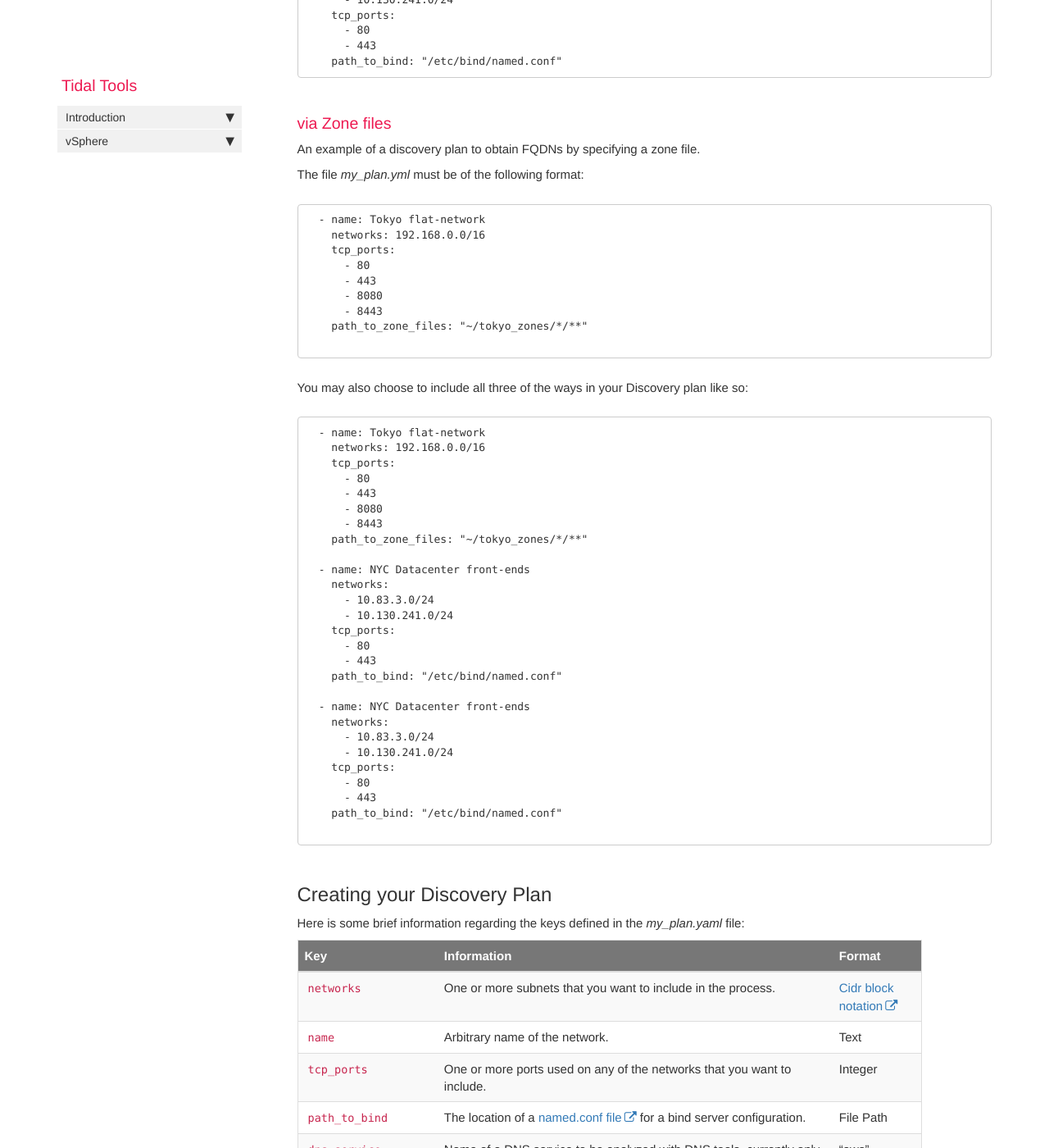
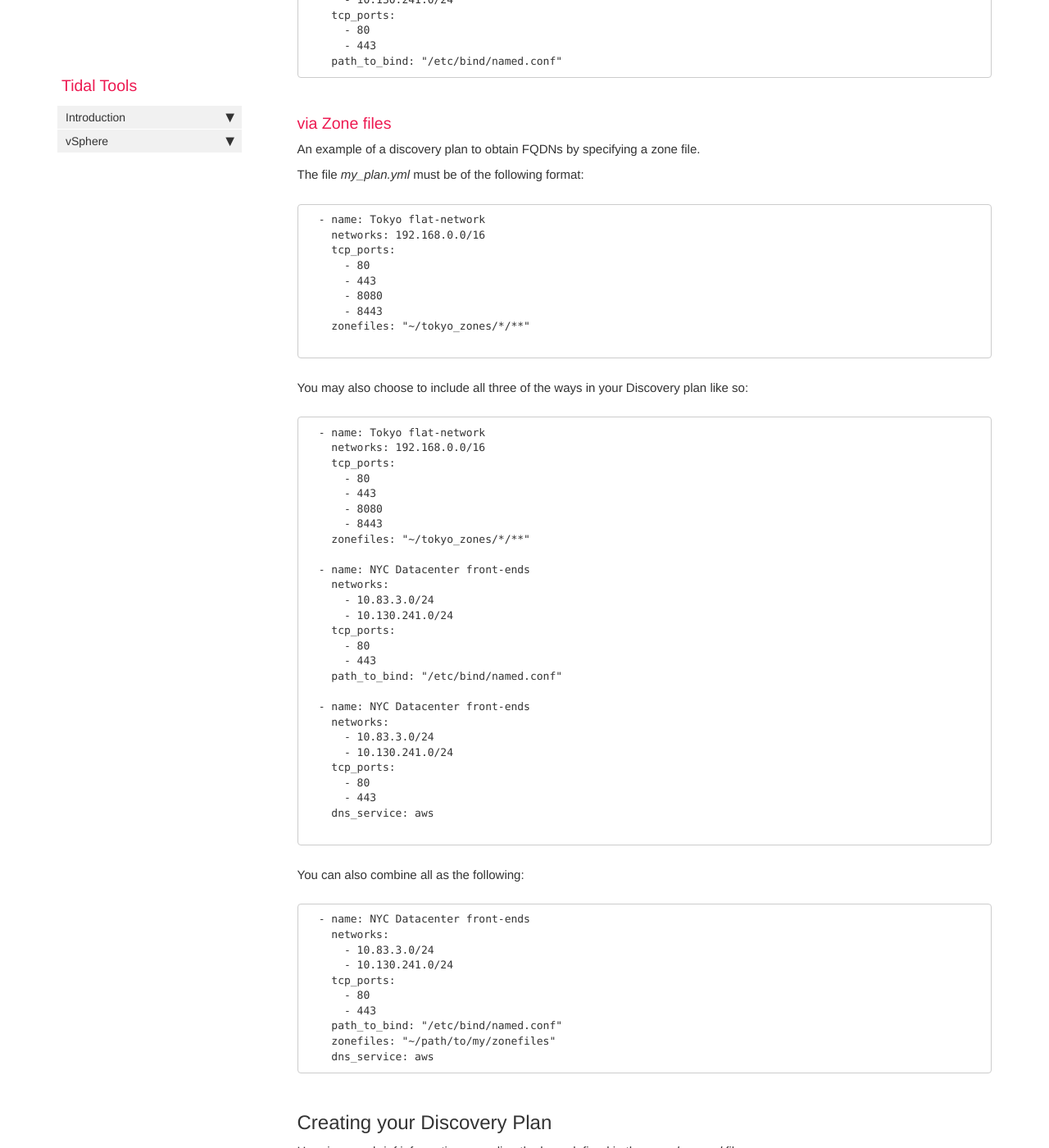
Before and after one commit to tidalmigrations/tidalmigrations.github.io, a Jekyll site: the page built from pages/tidal tools/discover.md, in a window 1280 px wide and 1400 px high, scrolled down 1213 px. Shown: the whole window at 82% size. Built offline with Jekyll 4.4.1, drawn with Linux system fonts in a browser that asks for light colours; nearby versions of some CDN libraries; comment, search, counter and statistics services are not loaded; some of the changed text lies outside the part shown.

Commit message:
discover guide fixes

````diff
--- a/pages/tidal tools/discover.md
+++ b/pages/tidal tools/discover.md
@@ -65,7 +65,7 @@ The file *my_plan.yml* must be of the following format:
       - 443
       - 8080
       - 8443
-    path_to_zone_files: "~/tokyo_zones/*/**"
+    zonefiles: "~/tokyo_zones/*/**"
 
 ```
 You may also choose to include all three of the ways in your Discovery plan like so:
@@ -78,7 +78,7 @@ You may also choose to include all three of the ways in your Discovery plan like
       - 443
       - 8080
       - 8443
-    path_to_zone_files: "~/tokyo_zones/*/**"
+    zonefiles: "~/tokyo_zones/*/**"
 
   - name: NYC Datacenter front-ends
     networks:
@@ -96,8 +96,22 @@ You may also choose to include all three of the ways in your Discovery plan like
     tcp_ports:
       - 80
       - 443
+    dns_service: aws
+
+```
+You can also combine all as the following:
+
+```
+  - name: NYC Datacenter front-ends
+    networks:
+      - 10.83.3.0/24
+      - 10.130.241.0/24
+    tcp_ports:
+      - 80
+      - 443
     path_to_bind: "/etc/bind/named.conf"
-
+    zonefiles: "~/path/to/my/zonefiles"
+    dns_service: aws
 ```
 
 ## Creating your Discovery Plan {#plan}
@@ -108,13 +122,13 @@ Here is some brief information regarding the keys defined in the *my_plan.yaml*
 | Key               | Information                                                                                                                                            | Format                      |
 | --------------------|--------------------------------------------------------------------------------------------------------------------------------------------------------|------------------------------------------------------------------------------------|
 | `networks`          | One or more subnets that you want to include in the process.                                                                                           | [Cidr block notation](https://en.wikipedia.org/wiki/Classless_Inter-Domain_Routing)
-| `name`              | Arbitrary name of the network.                                                                                                                         | Text
-| `tcp_ports`         | One or more ports used on any of the networks that you want to include.                                                                                | Integer
+| `name`              | A friendly name for your network, e.g. "Tokyo DC-1 Front-End"                                                                                                                         | Text
+| `tcp_ports`         | One or more TCP Ports that you frequently run web servers on and would like to interrogate: e.g. 80,443,8080,8443 etc.                                  | Integer
 | `path_to_bind`      | The location of a [named.conf file](https://www.centos.org/docs/5/html/Deployment_Guide-en-US/s1-bind-namedconf.html) for a bind server configuration. | File Path
-| `dns_service`       | Name of a DNS service to be analyzed with DNS tools, currently only "aws" service is avaliable which extracts information from route53 zones.          | "aws"
+| `dns_service`       | Name of a DNS service to be analyzed with DNS tools, currently only "aws" service is avaliable which extracts information from Amazon Route 53 zones.          | "aws"
 | `path_to_zone_files`| The location of a [zone file](https://help.dyn.com/how-to-format-a-zone-file/) which contains a list of DNS records with mappings between domain names and IP addresses. | File Path
 
-{% include note.html content="`networks`, `name` and `tcp_ports` are required keys that you must include. <br/><br/> Either `path_to_bind`, `path_to_zone_files` **or** `dns_service` must be defined." %}
+{% include note.html content="`networks`, `name` and `tcp_ports` are required keys that you must include. <br/><br/> Specify one or more of `path_to_bind`, `path_to_zone_files` **or** `dns_service` in your Discovery file." %}
 
 Be sure to verify the outputted FQDNs that you'd want to analyze.
 
````
Also changed, not shown: other parts of pages/tidal tools/discover.md (+2 -2 lines).
